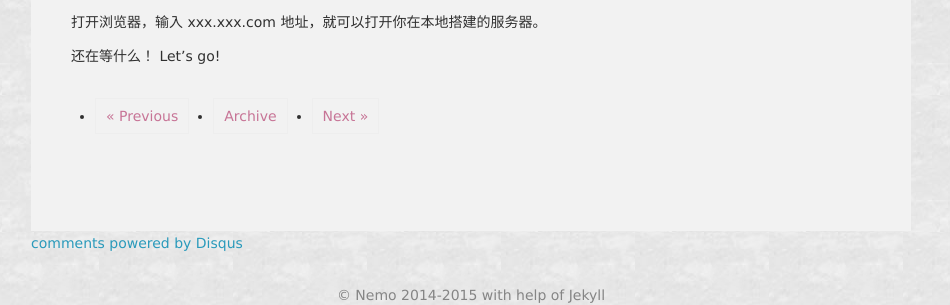
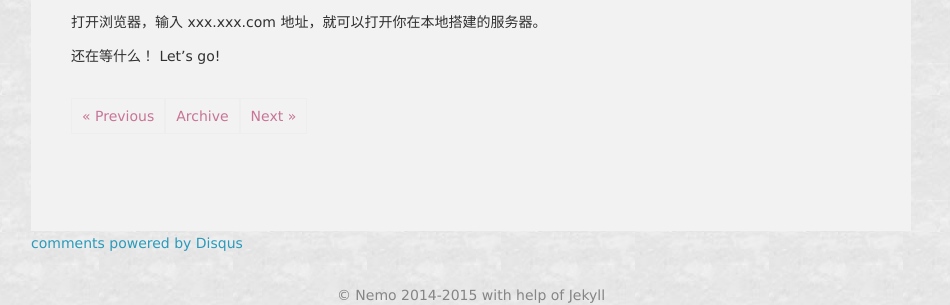
Before and after one commit to Caesor/caesor.github.io, a Jekyll site: the page built from _posts/2015-08-19-Host.md, in a window 1280 px wide. Shown: the part 727-1032 px from the top of the page, without its empty margins (169-1119 px from the left). Built offline with Jekyll 4.4.1, drawn with Linux system fonts in a browser that asks for light colours; some web fonts are replaced; comment, search, counter and statistics services are not loaded.

Commit message:
fix pageation list stype

```diff
--- a/resource/css/pages.css
+++ b/resource/css/pages.css
@@ -24,7 +24,7 @@
 .blog_content strong{color:#E05E5E;}
 .blog_content p>code{color: #3C6C8E;}
 .blog_content .pagination{display: inline-block;padding-left: 0;margin: 20px 0;border-radius: 4px;}
-.blog_content .pagination li{float: left;padding: 5px 10px;border: 1px solid #eee;}
+.blog_content .pagination li{float: left;padding: 5px 10px;border: 1px solid #eee;list-style-type: none; margin-left: 0;}
 .blog_content .pagination li:hover{cursor: pointer;background: #fafafa;}
 .blog_content .pagination li a{text-decoration: none;color:#C77496;}
 #blog_nav h3{text-align:center;}
```
